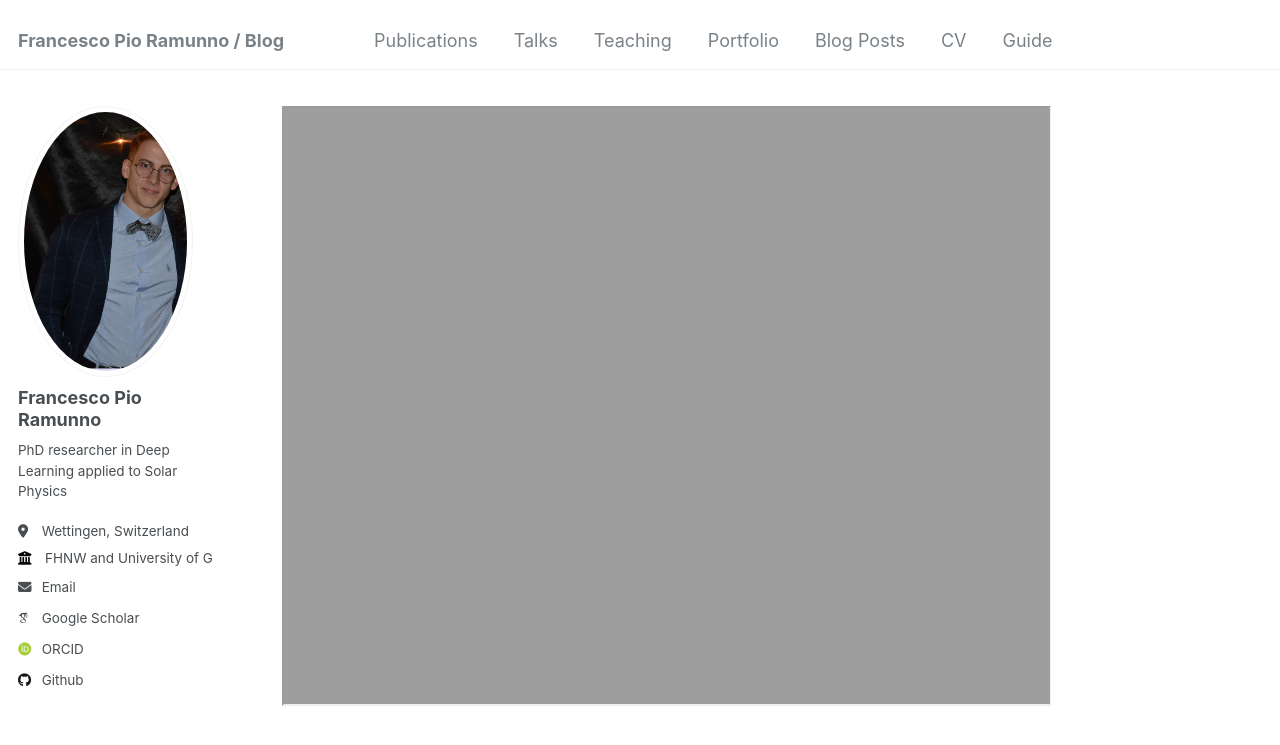
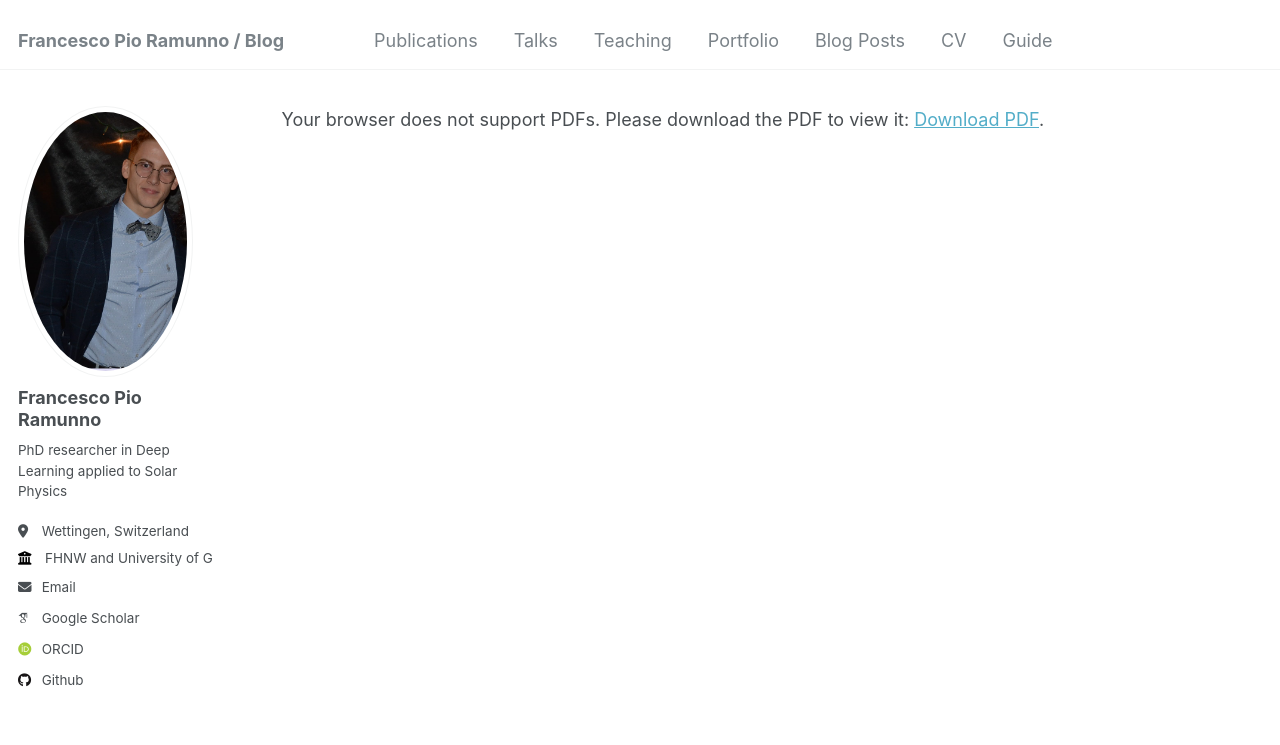
Before and after one commit to fpramunno/fpramunno.github.io, a Jekyll site: the page built from _pages/cv.md, in a window 1280 px wide and 900 px high. Shown: the top 745 px of the window. Built offline with Jekyll 4.4.1, drawn with Linux system fonts in a browser that asks for light colours; some web fonts are replaced; our own code applies the rules of GitHub Pages for plain Markdown files.

Commit message:
Update cv.md

```diff
--- a/_pages/cv.md
+++ b/_pages/cv.md
@@ -1 +1,3 @@
-<iframe src="https://fpramunno.github.io/files/cv_fpr_last.pdf" width="100%" height="600px"></iframe>
+<object data="https://fpramunno.github.io/files/cv_fpr_last.pdf" type="application/pdf" width="100%" height="800px">
+    <p>Your browser does not support PDFs. Please download the PDF to view it: <a href="https://fpramunno.github.io/files/cv_fpr_last.pdf">Download PDF</a>.</p>
+</object>
```
